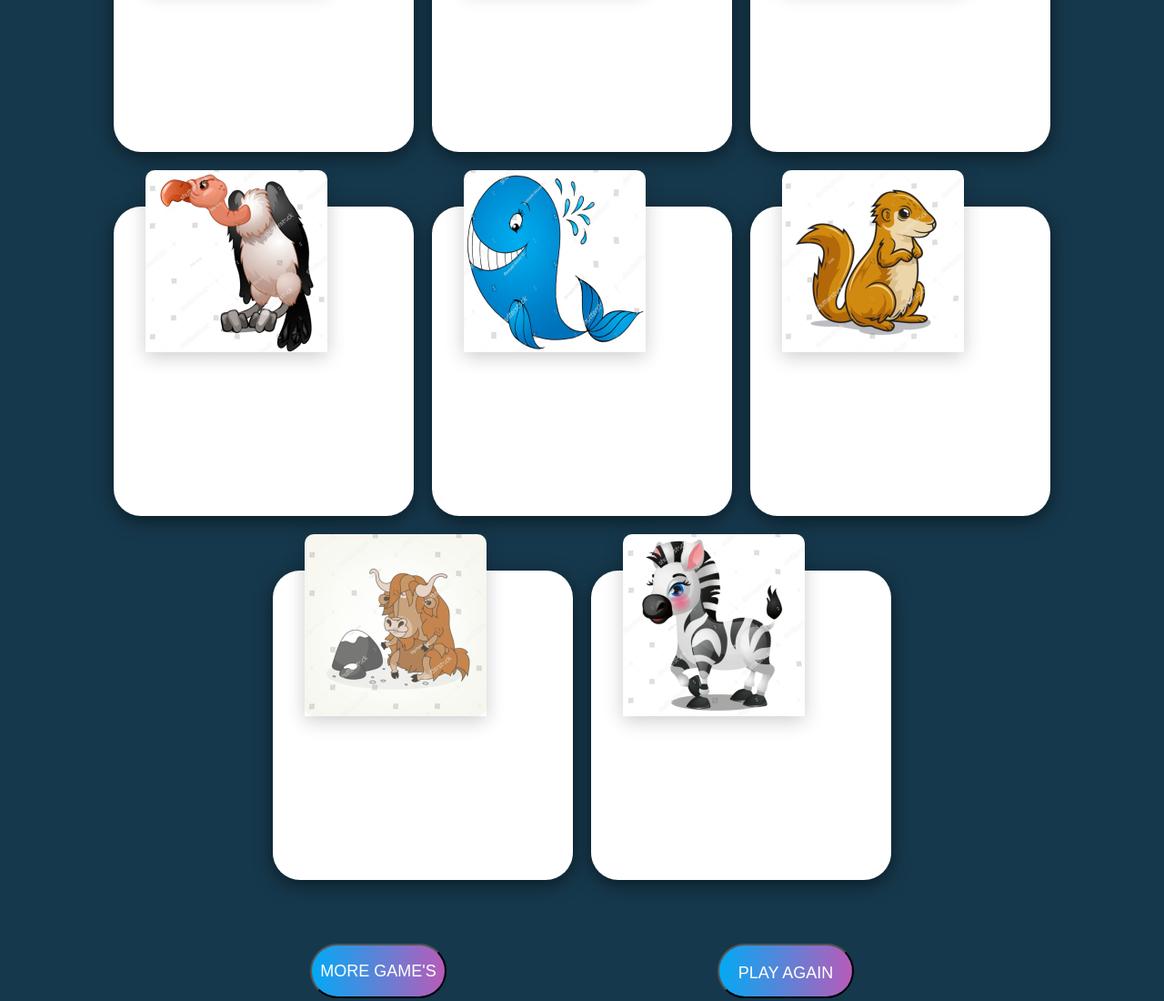
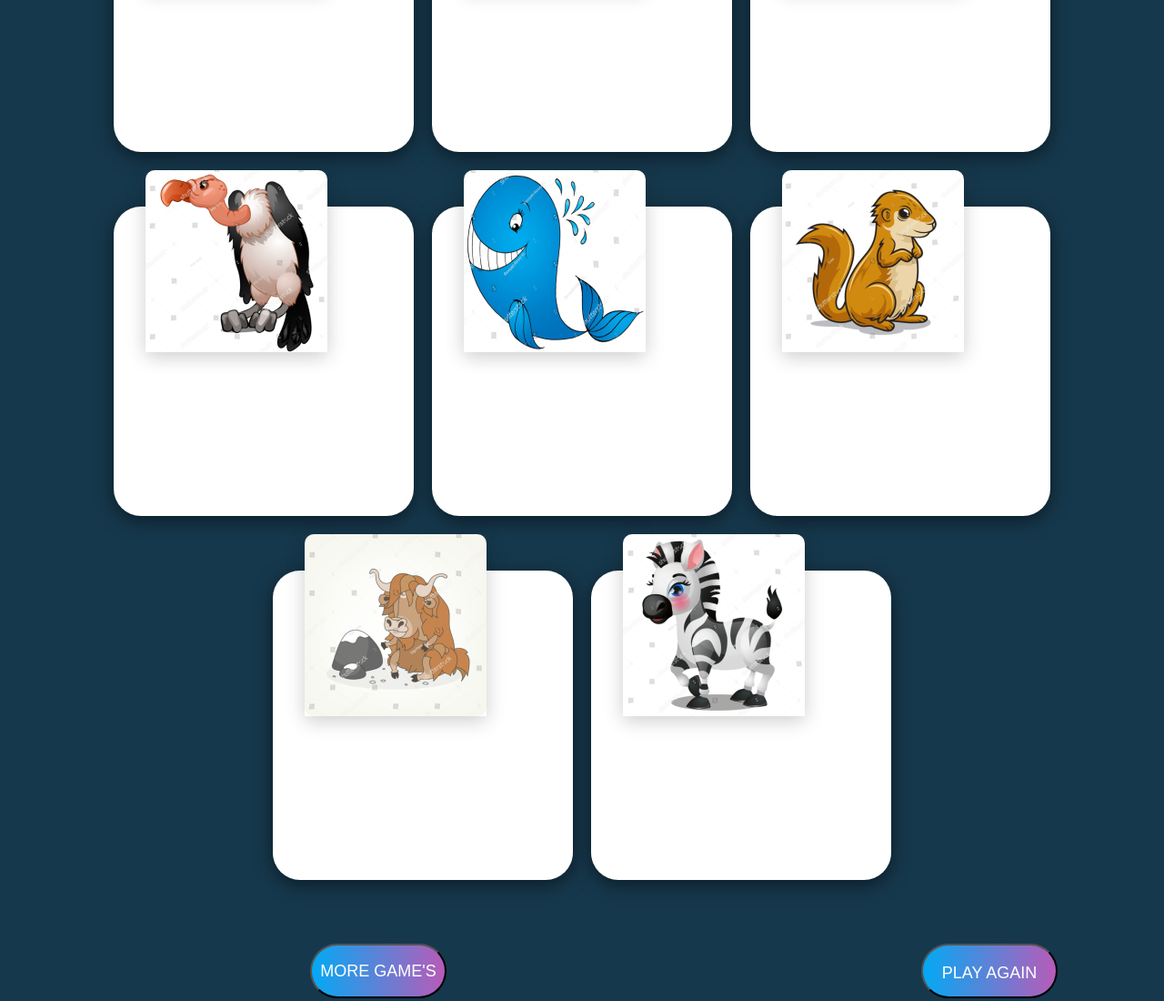
Before and after one commit to PriyamSeal/AniFinder, a plain HTML site: page neon.html in a window 1280 px wide. Shown: the part 2613-3713 px from the top of the page at 91% size. Drawn offline with Linux system fonts and the light colour scheme.

Commit message:
Update style.css

```diff
--- a/style.css
+++ b/style.css
@@ -138,7 +138,7 @@ body {
 .center-1 .btn-1 {
   position: absolute;
   top: 50%;
-  left: 50%;
+  left: 150%;
   transform: translate(-50%, 50%);
   width: 150px;
   height: 60px;
```
